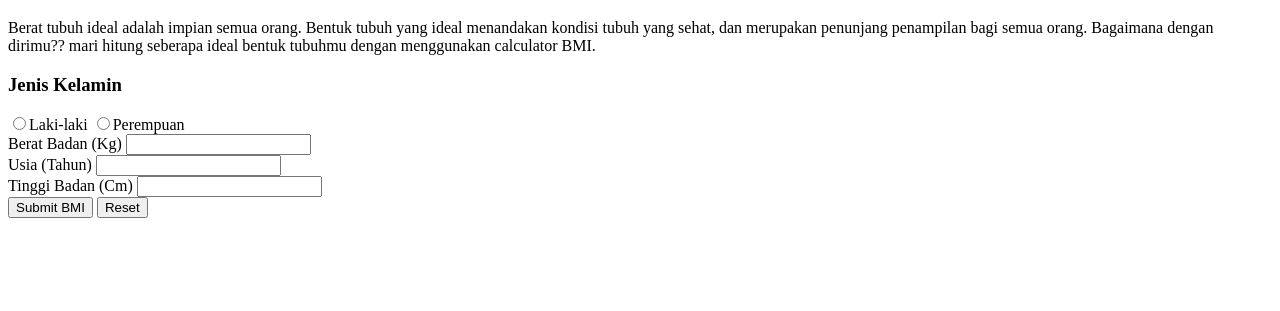
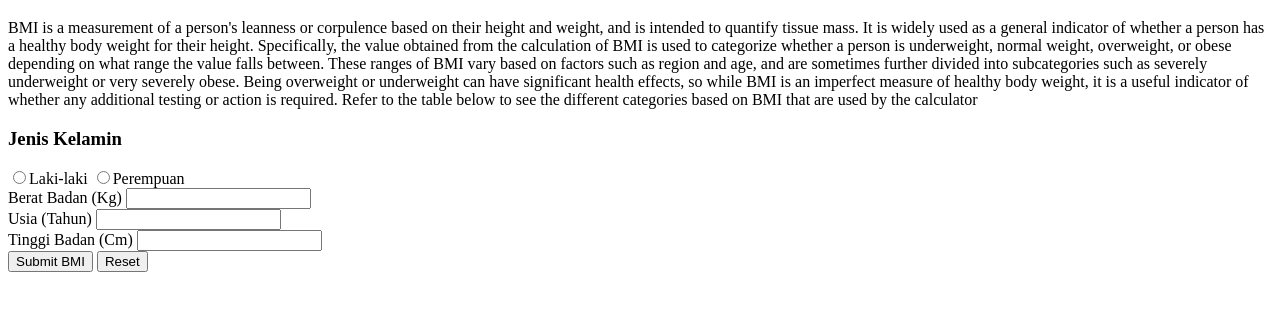
Before and after one commit to revou-fundamental-course/8-jul-24-TAUFIQORACHIM, a plain HTML site: page index.html in a window 1280 px wide. Shown: the part 61-372 px from the top of the page. Drawn offline with Linux system fonts and the light colour scheme.

Commit message:
first commit

```diff
--- a/index.html
+++ b/index.html
@@ -14,11 +14,17 @@
     <main>
         <!-- Main Articel -->
          <article>
-            <p>
-                Berat tubuh ideal adalah impian semua orang. Bentuk tubuh yang ideal menandakan kondisi tubuh yang sehat,
-                dan merupakan penunjang penampilan bagi semua orang.
-                Bagaimana dengan dirimu?? mari hitung seberapa ideal bentuk tubuhmu dengan menggunakan calculator BMI.
-            </p>
+            <div>
+                <p>
+                    BMI is a measurement of a person's leanness or corpulence based on their height and weight, and is intended to quantify tissue mass.
+                    It is widely used as a general indicator of whether a person has a healthy body weight for their height.
+                    Specifically, the value obtained from the calculation of BMI is used to categorize whether a person is underweight, normal weight, overweight, or obese depending on what range the value falls between.
+                    These ranges of BMI vary based on factors such as region and age, and are sometimes further divided into subcategories such as severely underweight or very severely obese.
+                    Being overweight or underweight can have significant health effects, so while BMI is an imperfect measure of healthy body weight, it is a useful indicator of whether any additional testing or action is required.
+                    Refer to the table below to see the different categories based on BMI that are used by the calculator
+               </p>
+            </div>
+
          </article>
 
          <!-- form -->
```
Also changed, not shown: image/background.jpeg (added).
